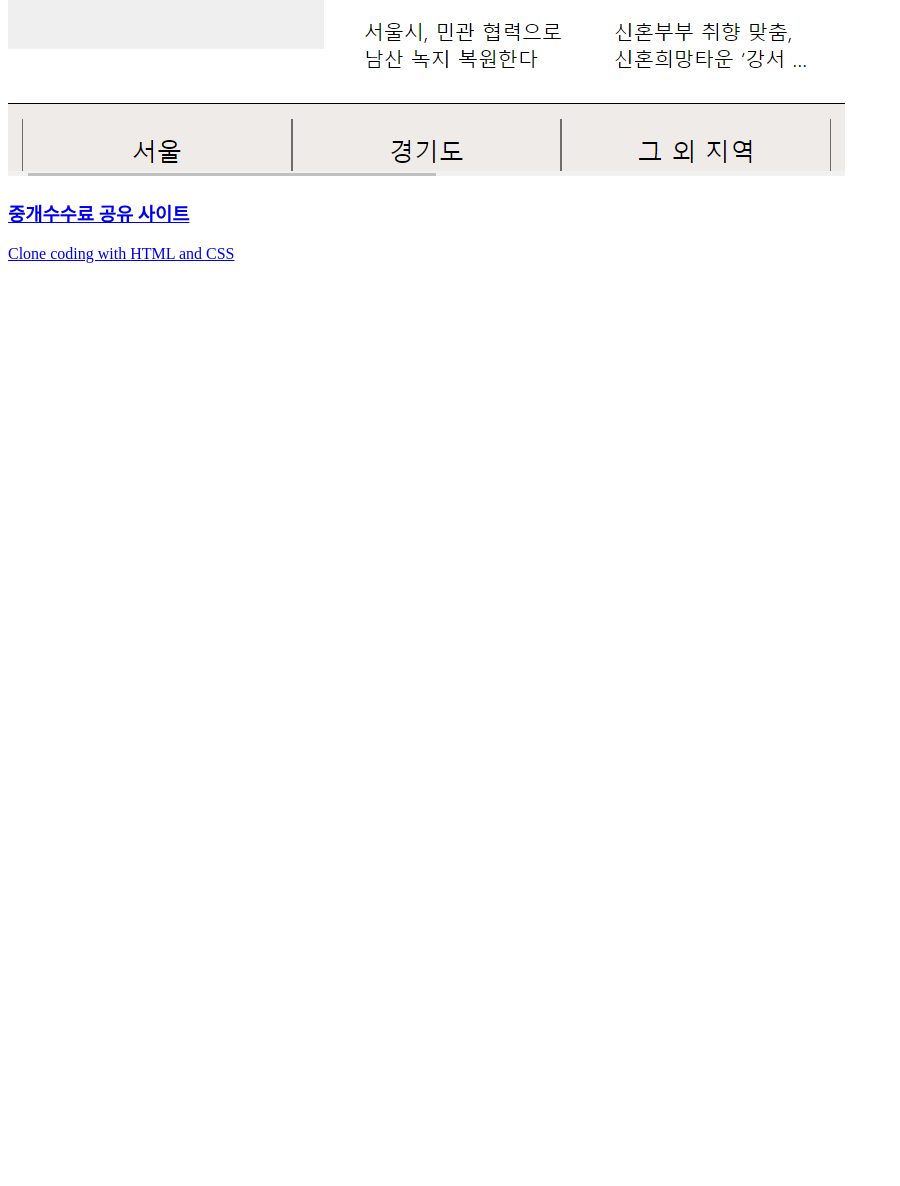
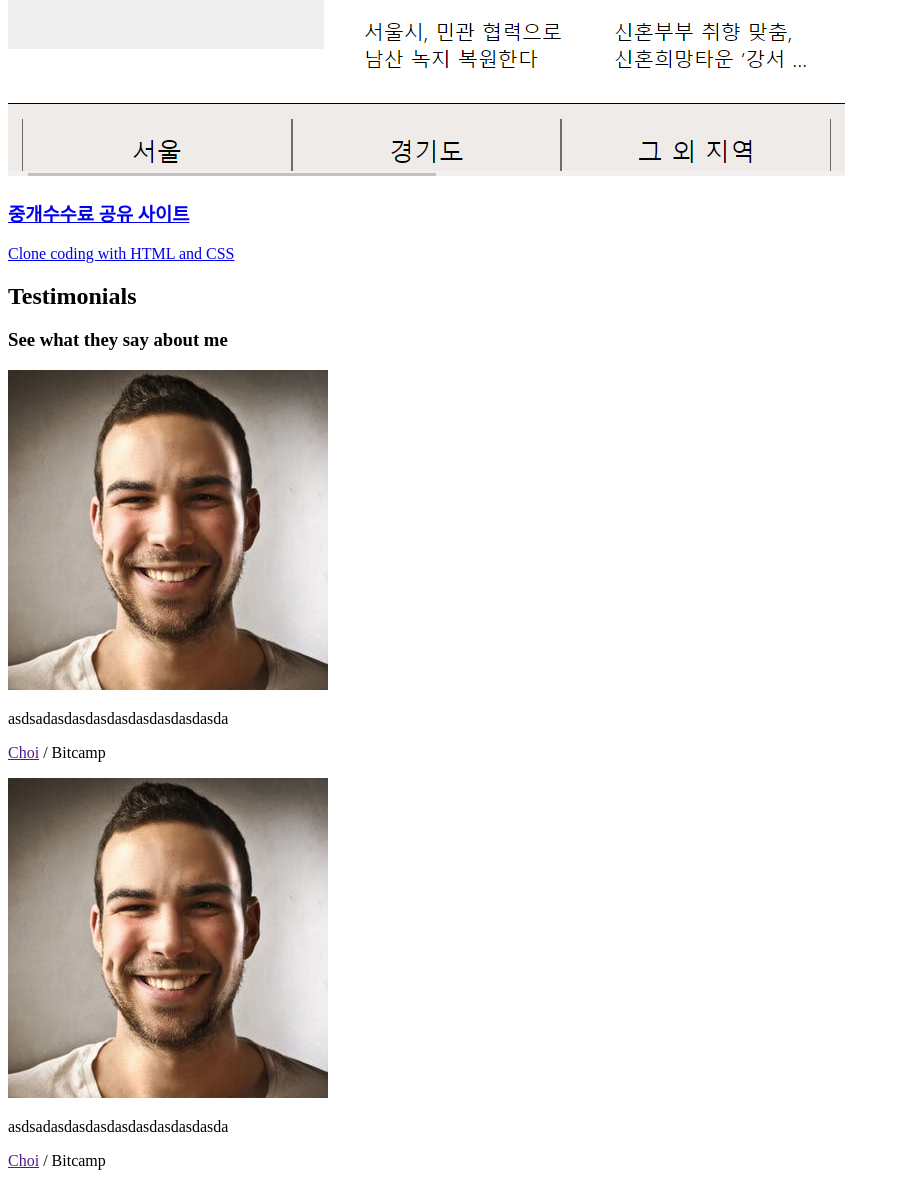
Before and after one commit to CHOISEOKRYEOL/Portfolio, a plain HTML site: page index.html in a window 1280 px wide. Shown: the part 3793-4979 px from the top of the page, without its empty margins (0-900 px from the left). Before the commit the page ends 4064 px from the top, so only its background shows below. Drawn offline with Linux system fonts and the light colour scheme.

Commit message:
HTML: Testimonial

```diff
--- a/index.html
+++ b/index.html
@@ -195,7 +195,32 @@
         </div>
     </secion>
     <!-- Testimonials -->
-    <section id="testimonials"></section>
+    <section id="testimonials">
+        <h1>Testimonials</h1>
+        <h3>See what they say about me</h3>
+        <div class="testimonials">
+            <div class="testimonial">
+                <img
+                src="/imgs/testimonial/people1-200515-154332.jpg"
+                alt="People"
+                class="testimonial_avatar">
+                <div class="testimonial__speech-bubble">
+                    <p>asdsadasdasdasdasdasdasdasdasda</p>
+                    <p class="name"><a href="">Choi</a> / Bitcamp</p>
+                </div>
+            </div>
+            <div class="testimonial">
+                <img
+                src="/imgs/testimonial/people1-200515-154332.jpg"
+                alt="People"
+                class="testimonial_avatar">
+                <div class="testimonial__speech-bubble">
+                    <p>asdsadasdasdasdasdasdasdasdasda</p>
+                    <p class="name"><a href="">Choi</a> / Bitcamp</p>
+                </div>
+            </div>
+        </div>
+    </section>
     <!-- Contact -->
     <section id="contact"></section>
 
```
Also changed, not shown: imgs/testimonial/people1-200515-154332.jpg (added).
